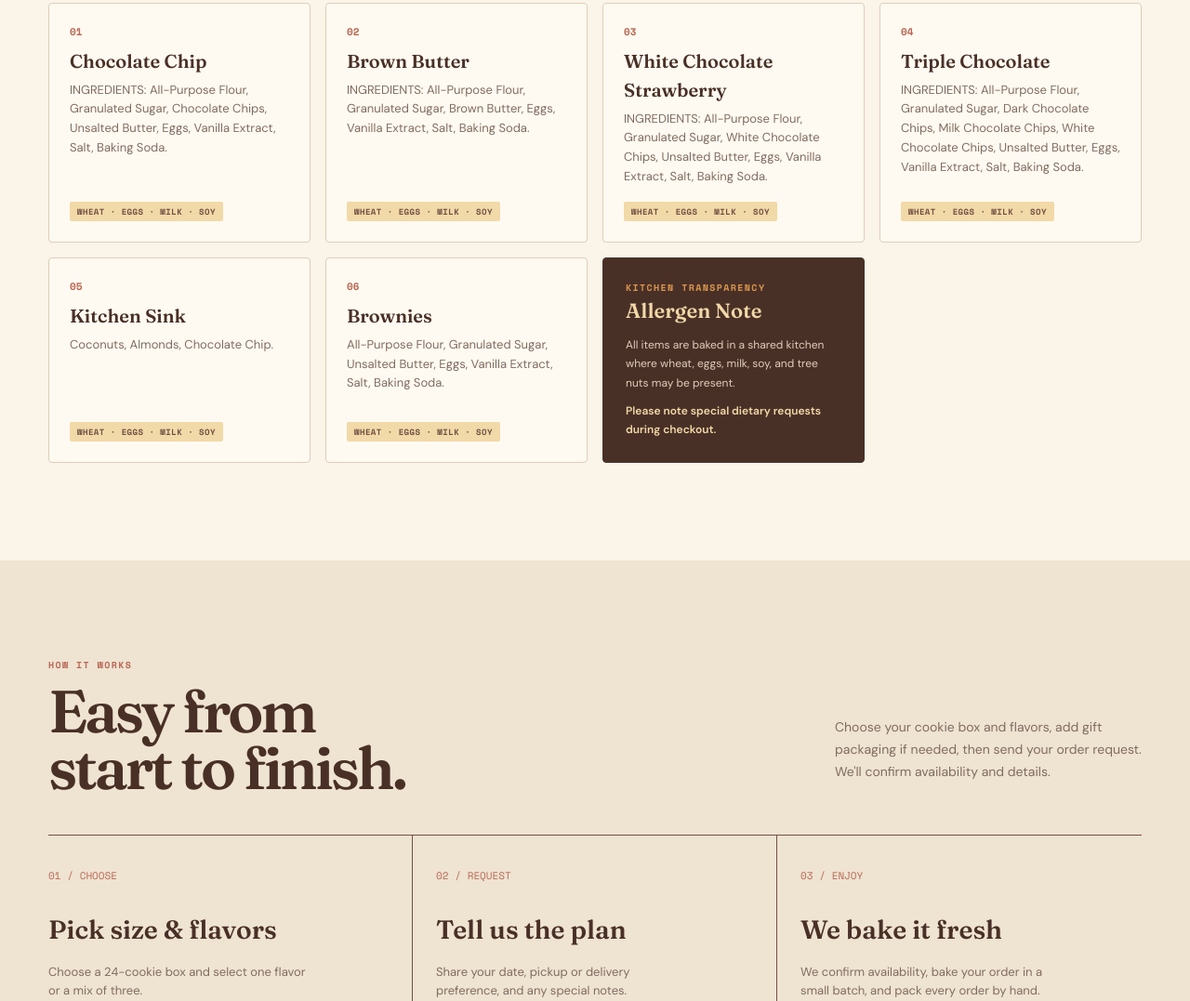
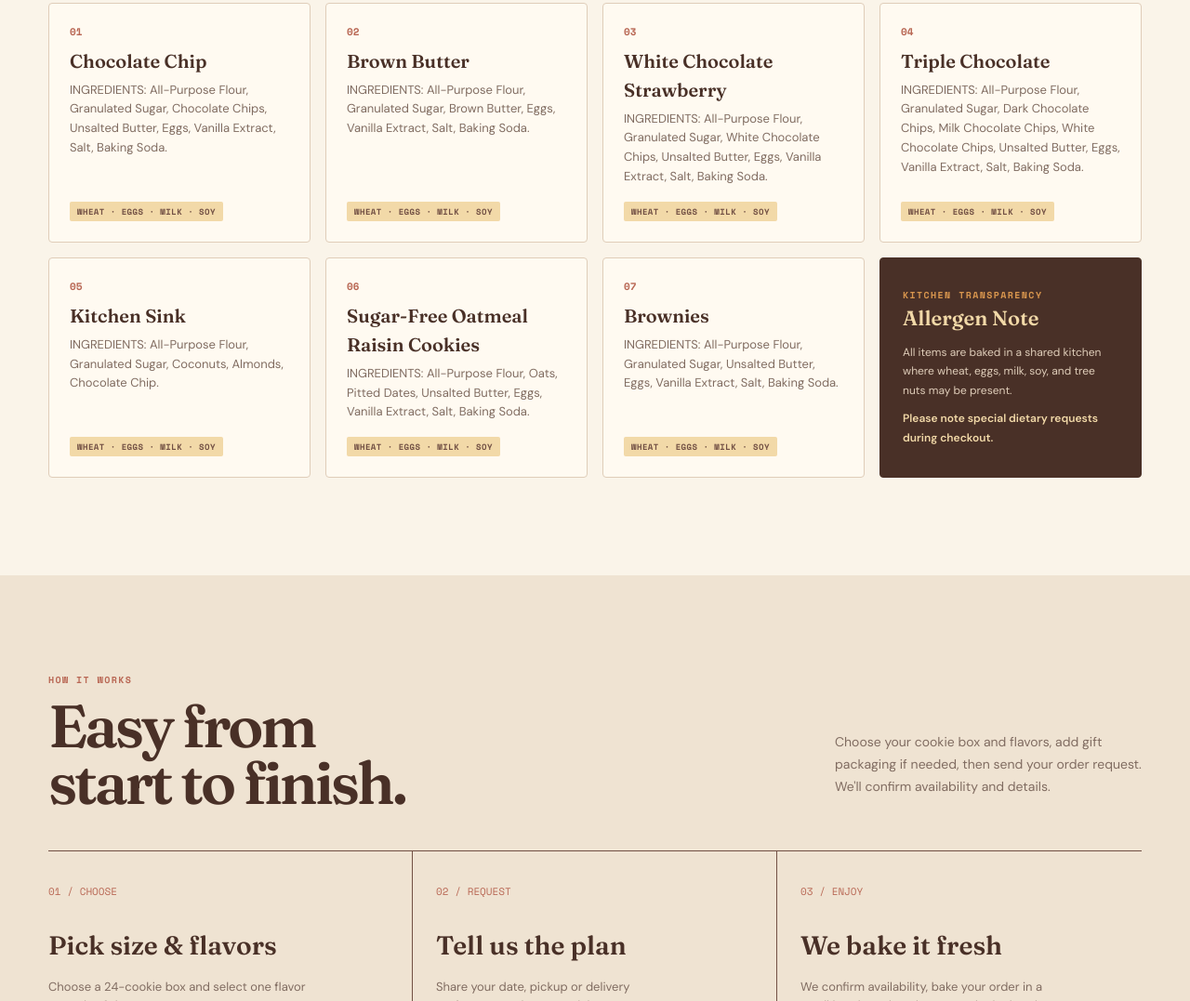
Before and after one commit to notsitlla/sundaytreats-site, a plain HTML site: page index.html in a window 1280 px wide. Shown: the part 2266-3343 px from the top of the page at 93% size. Drawn offline with nearby package versions, Linux system fonts and the light colour scheme.

Commit message:
Update index.html add oatmeal cookie

```diff
--- a/index.html
+++ b/index.html
@@ -347,7 +347,7 @@
             <div>
               <div class="flavor-num">05</div>
               <h3>Kitchen Sink</h3>
-              <p>Coconuts, Almonds, Chocolate Chip.</p>
+              <p>INGREDIENTS: All-Purpose Flour, Granulated Sugar, Coconuts, Almonds, Chocolate Chip.</p>
             </div>
             <span class="allergen-tag">Wheat · Eggs · Milk · Soy</span>
           </div>
@@ -355,8 +355,17 @@
           <div class="flavor-card">
             <div>
               <div class="flavor-num">06</div>
+              <h3>Sugar-Free Oatmeal Raisin Cookies</h3>
+              <p>INGREDIENTS: All-Purpose Flour, Oats, Pitted Dates, Unsalted Butter, Eggs, Vanilla Extract, Salt, Baking Soda.</p>
+            </div>
+            <span class="allergen-tag">Wheat · Eggs · Milk · Soy</span>
+          </div>
+
+          <div class="flavor-card">
+            <div>
+              <div class="flavor-num">07</div>
               <h3>Brownies</h3>
-              <p>All-Purpose Flour, Granulated Sugar, Unsalted Butter, Eggs, Vanilla Extract, Salt, Baking Soda.</p>
+              <p>INGREDIENTS: All-Purpose Flour, Granulated Sugar, Unsalted Butter, Eggs, Vanilla Extract, Salt, Baking Soda.</p>
             </div>
             <span class="allergen-tag">Wheat · Eggs · Milk · Soy</span>
           </div>
```
